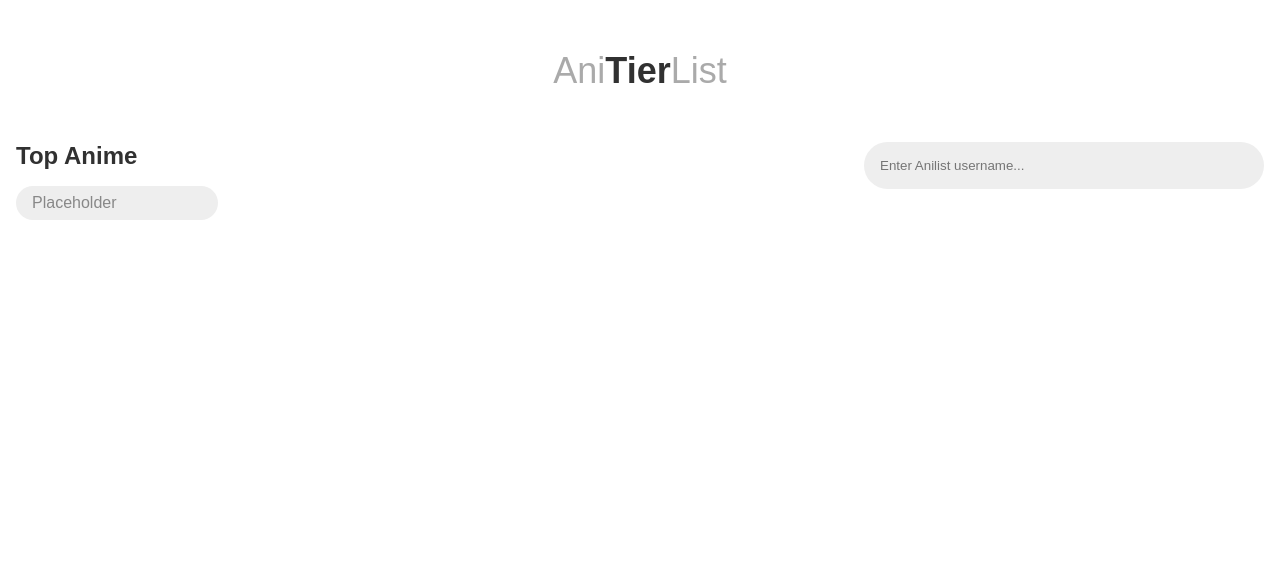
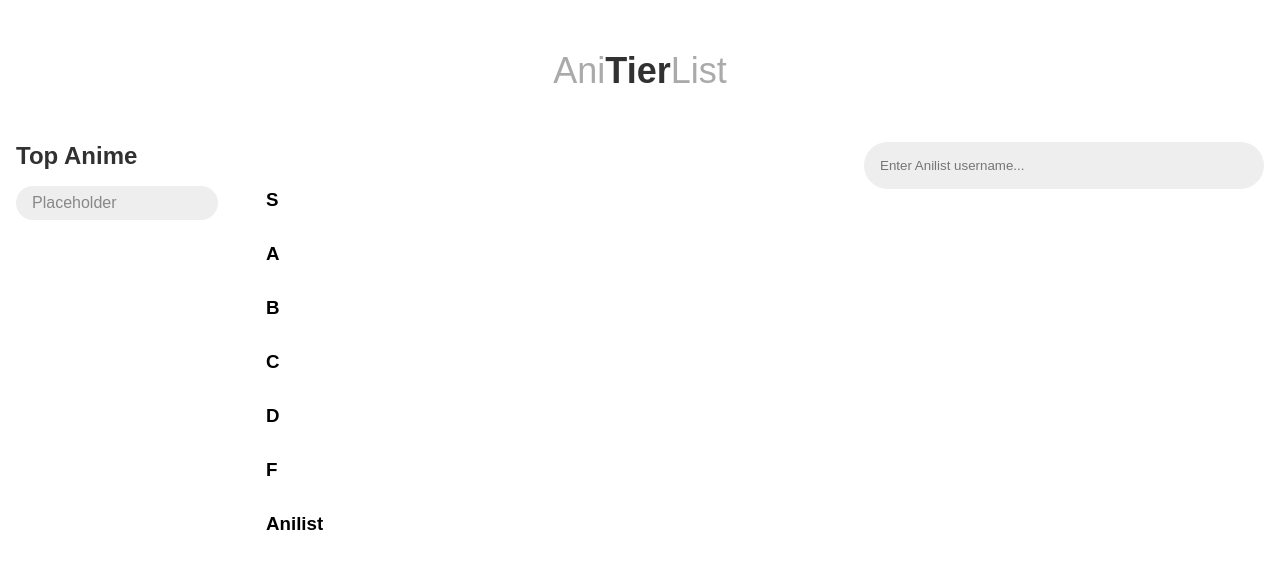
Before and after one commit to marcgozali/AniTierList, a React (Create React App) app: page / in a window 1280 px wide. Shown: the top 568 px of the page. Built offline with nearby package versions, Linux system fonts and the light colour scheme.

Commit message:
multilist functionality added

```diff
--- a/src/App.js
+++ b/src/App.js
@@ -4,8 +4,9 @@
 import { useState, useEffect } from 'react';
 function App() {
 	const [ animeList, SetAnimeList ] = useState([]);
-	const [ topAnime, SetTopAnime ] = useState([]);
+	//const [ topAnime, SetTopAnime ] = useState([]);
 	const [ search, SetSearch ] = useState("");
+	//const [ numpages, setNumPages ] = useState(0);
 
 	const GetTopAnime = async () => {
 
@@ -33,7 +34,7 @@
 		FetchAnime(search);
 	}
 
-	const FetchAnime = async (q) => {
+	const FetchAnime = async (username) => {
 		var query = `
 		query ($userId: String, $page: Int, $perPage: Int) {
 			Page(page: $page, perPage: $perPage) {
@@ -58,13 +59,12 @@
 			  }
 			}
 		  }
-
 		`;
 
 		var variables = {
-			userId: q,
+			userId: username,
 			page: 1,
-			perPage: 10
+			perPage: 50
 		};
 
 		var url = 'https://graphql.anilist.co',
@@ -87,16 +87,13 @@
 	}
 
 	useEffect(() => {
-		GetTopAnime();
-		//console.log("topAnime");
 	}, [])
 
 	return (
 		<div className="App">
 			<Header />
 			<div className="content-wrap">
-				<Sidebar
-					topAnime={topAnime} />
+				<Sidebar />
 				<MainContent
 					HandleSearch={HandleSearch}
 					search={search}
--- a/src/assets/scss/main.css
+++ b/src/assets/scss/main.css
@@ -140,8 +140,9 @@
   margin: 32px -8px 0px;
 }
 
-.content-wrap main .anime-list .anime-card {
+.content-wrap .anime-list .anime-card {
   -webkit-box-flex: 1;
+  width: 100px;
   padding: 16px 8px;
 }
 
--- a/src/components/MainContent.js
+++ b/src/components/MainContent.js
@@ -4,20 +4,77 @@
 
 function MainContent(props) {
 
-	const [ animes, updateAnimes ] = useState([])
+	const [columns, setColumns] = useState({})
 
-	function handleOnDragEnd(result) {
+	const handleOnDragEnd = (result, columns, setColumns) => {
 		if (!result.destination) return;
+		const { source, destination } = result;
 
-		const items = Array.from(animes);
-		const [reorderedItem] = items.splice(result.source.index, 1);
-		items.splice(result.destination.index, 0, reorderedItem);
+		if (source.droppableId !== destination.droppableId) {
+			const sourceColumn = columns[source.droppableId];
+			const destColumn = columns[destination.droppableId];
+			const sourceItems = [...sourceColumn.items];
+			const destItems = [...destColumn.items];
+			const [removed] = sourceItems.splice(source.index, 1);
+			destItems.splice(destination.index, 0, removed);
+			setColumns({
+				...columns,
+				[source.droppableId]: {
+					...sourceColumn,
+					items: sourceItems
+				},
+				[destination.droppableId]: {
+					...destColumn,
+					items: destItems
+				}
+			});
+		} else {
+			const column = columns[source.droppableId];
+			const copiedItems = [...column.items];
+			const [removed] = copiedItems.splice(source.index, 1);
+			copiedItems.splice(destination.index, 0, removed);
+			setColumns({
+				...columns,
+				[source.droppableId]: {
+					...column,
+					items: copiedItems
+				}
+			});
+		}
+	};
 
-		updateAnimes(items);
+	useEffect(() => {
+		const temp = {
+			S: {
+				name: "s-tier",
+				items: []
+			},
+			A: {
+				name: "a-tier",
+				items: []
+			},
+			B: {
+				name: "b-tier",
+				items: []
+			},
+			C: {
+				name: "b-tier",
+				items: []
+			},
+			D: {
+				name: "b-tier",
+				items: []
+			},
+			F: {
+				name: "b-tier",
+				items: []
+			},
+			Anilist: {
+				name: "anilist",
+				items: props.animeList
 			}
-
-	useEffect(()=> {
-		updateAnimes(props.animeList);
+		}
+		setColumns(temp);
 	}, [props.animeList])
 
 	return (
@@ -34,19 +91,26 @@
 						onChange={e => props.SetSearch(e.target.value)} />
 				</form>
 			</div>
-			<DragDropContext onDragEnd={handleOnDragEnd}>
-				<Droppable droppableId='animes' direction="horizontal">
-					{(provided) => (
+			<DragDropContext onDragEnd={result => handleOnDragEnd(result, columns, setColumns)}>
+				{Object.entries(columns).map(([columnId, column], index) => {
+					return (
+						<Droppable droppableId={columnId} key={columnId} direction="horizontal">
+							{(provided) => ([
+								<div className='label'>
+									<h3>{columnId}</h3>
+								</div>,
 								<div className='anime-list' {...provided.droppableProps} ref={provided.innerRef}>
-							{animes.map((anime, index) => {
+									{column.items.map((anime, index) => {
 										return (
 											<AnimeCard anime={anime} index={index}></AnimeCard>
 										)
 									})}
 									{provided.placeholder}
 								</div>
-					)}
+							])}
 						</Droppable>
+					)
+				})}
 			</DragDropContext>
 		</main>
 	)
```
Also changed, not shown: src/components/Tiers.js (added, +20 -0 lines). Lines whose indentation alone changed are shown as unchanged.
